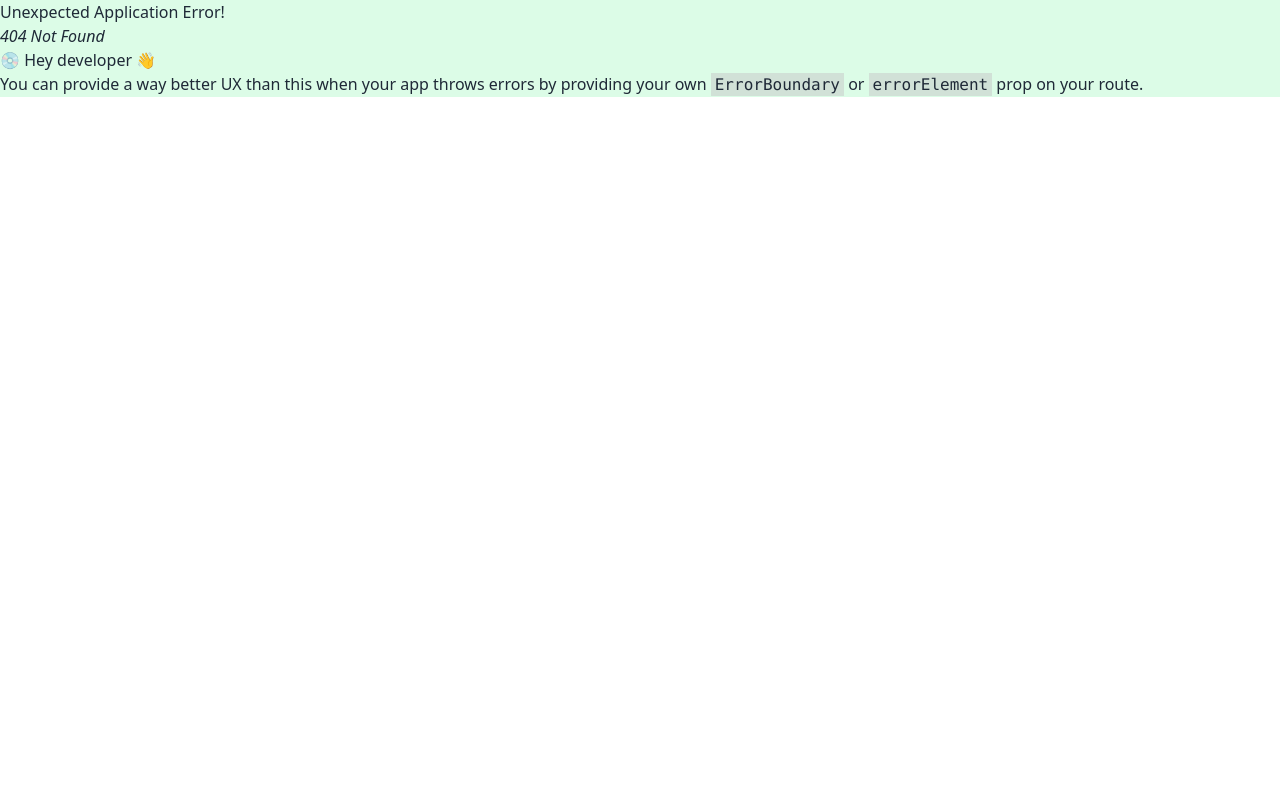
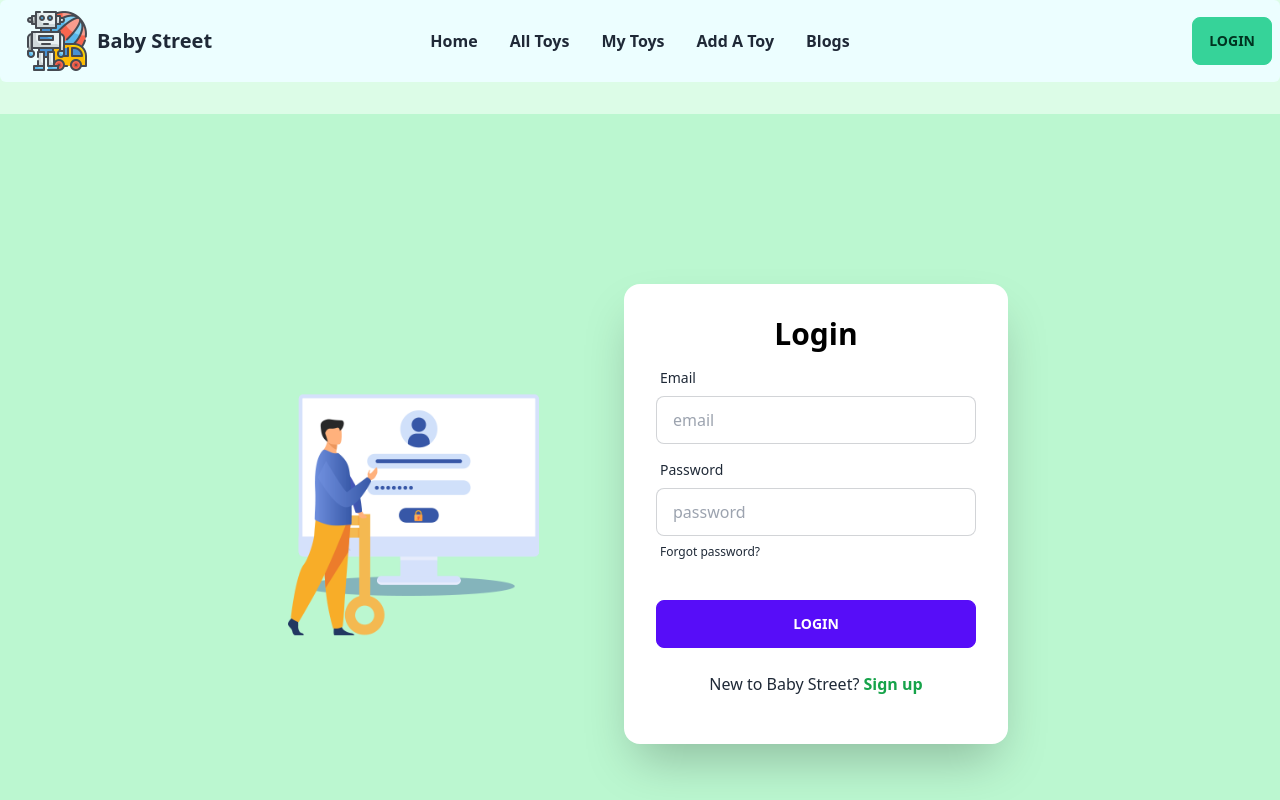
Before and after one commit to ifoysalahmmed/baby-street-client, a React (Vite) app: page /login in a window 1280 px wide. Before the commit this address had no page. Shown: the top 800 px of the page. Built offline with nearby package versions, Linux system fonts and the light colour scheme.

Commit message:
added Login Component

```diff
--- /dev/null
+++ b/src/Pages/Login/Login.jsx
@@ -0,0 +1,70 @@
+import { Link } from "react-router-dom";
+import signInImg from "../../assets/login/signIn.png";
+
+const Login = () => {
+  const handleLogin = (event) => {
+    event.preventDefault();
+
+    const form = event.target;
+
+    const email = form.email.value;
+    const password = form.password.value;
+
+    console.log(email, password);
+  };
+
+  return (
+    <div className="hero min-h-screen bg-green-200 mt-8">
+      <div className="hero-content flex-col lg:flex-row">
+        <div className="w-1/2 mr-12">
+          <img src={signInImg} alt="" />
+        </div>
+        <div className="card flex-shrink-0 w-full max-w-sm shadow-2xl bg-base-100">
+          <form onSubmit={handleLogin} className="card-body">
+            <h1 className="text-3xl font-bold text-black text-center">Login</h1>
+            <div className="form-control">
+              <label className="label">
+                <span className="label-text">Email</span>
+              </label>
+              <input
+                type="email"
+                placeholder="email"
+                name="email"
+                required
+                className="input input-bordered"
+              />
+            </div>
+            <div className="form-control">
+              <label className="label">
+                <span className="label-text">Password</span>
+              </label>
+              <input
+                type="password"
+                placeholder="password"
+                name="password"
+                required
+                className="input input-bordered"
+              />
+              <label className="label">
+                <a href="#" className="label-text-alt link link-hover">
+                  Forgot password?
+                </a>
+              </label>
+            </div>
+            <div className="form-control mt-6">
+              <button className="btn btn-primary">Login</button>
+            </div>
+            <p className="my-4 text-center">
+              New to Baby Street?{" "}
+              <Link to="/signUp" className="text-green-600 font-bold">
+                Sign up
+              </Link>
+            </p>
+          </form>
+        </div>
+      </div>
+    </div>
+  );
+};
+
+export default Login;
--- a/src/Pages/Shared/Navbar/Navbar.jsx
+++ b/src/Pages/Shared/Navbar/Navbar.jsx
@@ -4,10 +4,10 @@ const Navbar = () => {
   const navItems = (
     <li className="font-semibold">
       <Link to="/">Home</Link>
-      <Link to="/allToys">All Toys</Link>
-      <Link to="/myToys">My Toys</Link>
-      <Link to="/addToy">Add A Toy</Link>
-      <Link to="/blogs">Blogs</Link>
+      <Link to="/">All Toys</Link>
+      <Link to="/">My Toys</Link>
+      <Link to="/">Add A Toy</Link>
+      <Link to="/">Blogs</Link>
     </li>
   );
 
@@ -49,7 +49,7 @@ const Navbar = () => {
         <ul className="menu menu-horizontal px-1">{navItems}</ul>
       </div>
       <div className="navbar-end">
-        <Link to="/">
+        <Link to="/login">
           <button className="btn btn-success">Login</button>
         </Link>
       </div>
--- a/src/Routes/Routes.jsx
+++ b/src/Routes/Routes.jsx
@@ -1,6 +1,7 @@
 import { createBrowserRouter } from "react-router-dom";
 import Main from "../Layout/Main";
 import Home from "../Pages/Home/Home/Home";
+import Login from "../Pages/Login/Login";
 
 const router = createBrowserRouter([
   {
@@ -11,6 +12,10 @@ const router = createBrowserRouter([
         path: "/",
         element: <Home></Home>,
       },
+      {
+        path: "/login",
+        element: <Login></Login>,
+      },
     ],
   },
 ]);
```
Also changed, not shown: src/assets/login/signIn.png (added).
